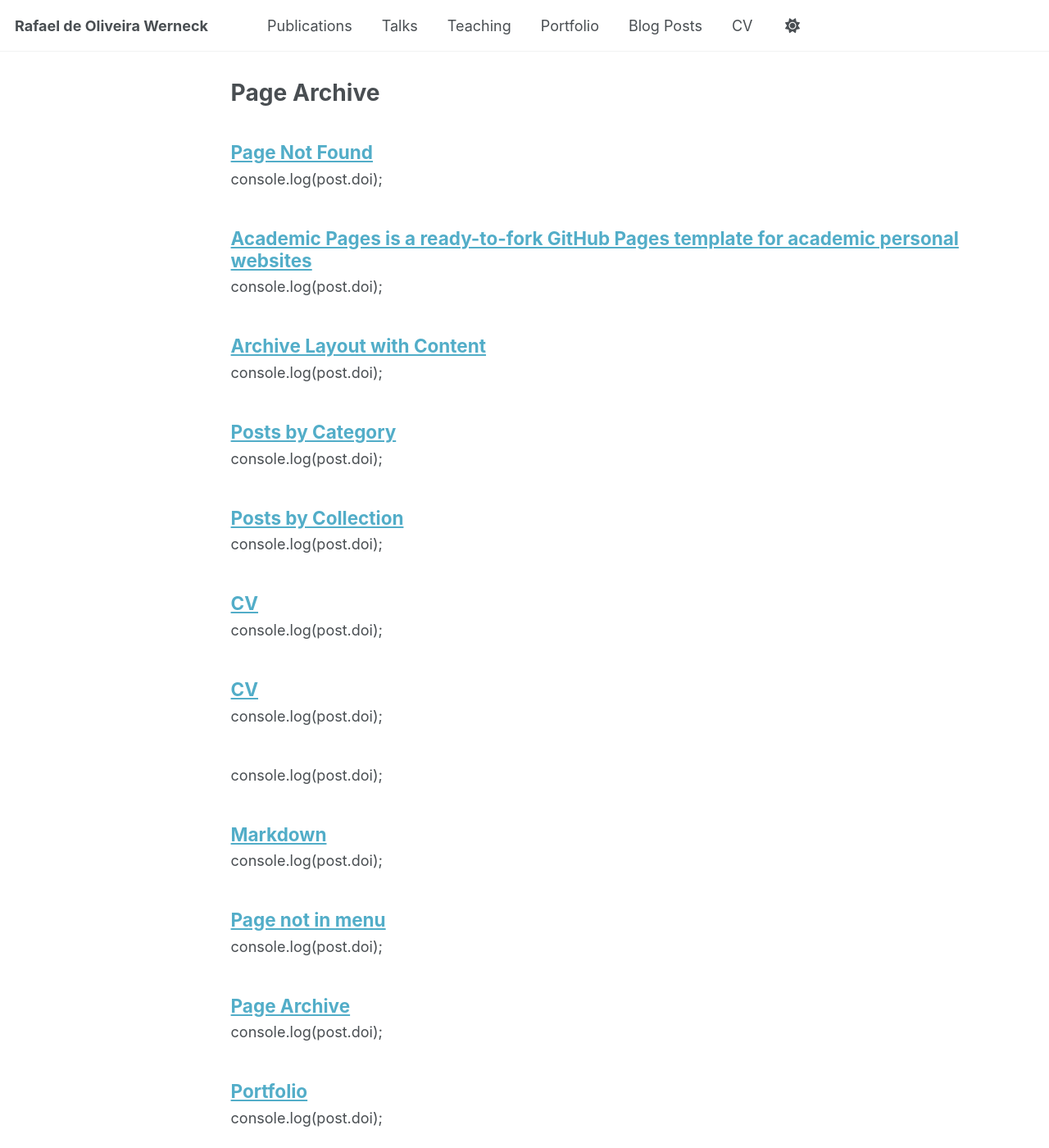
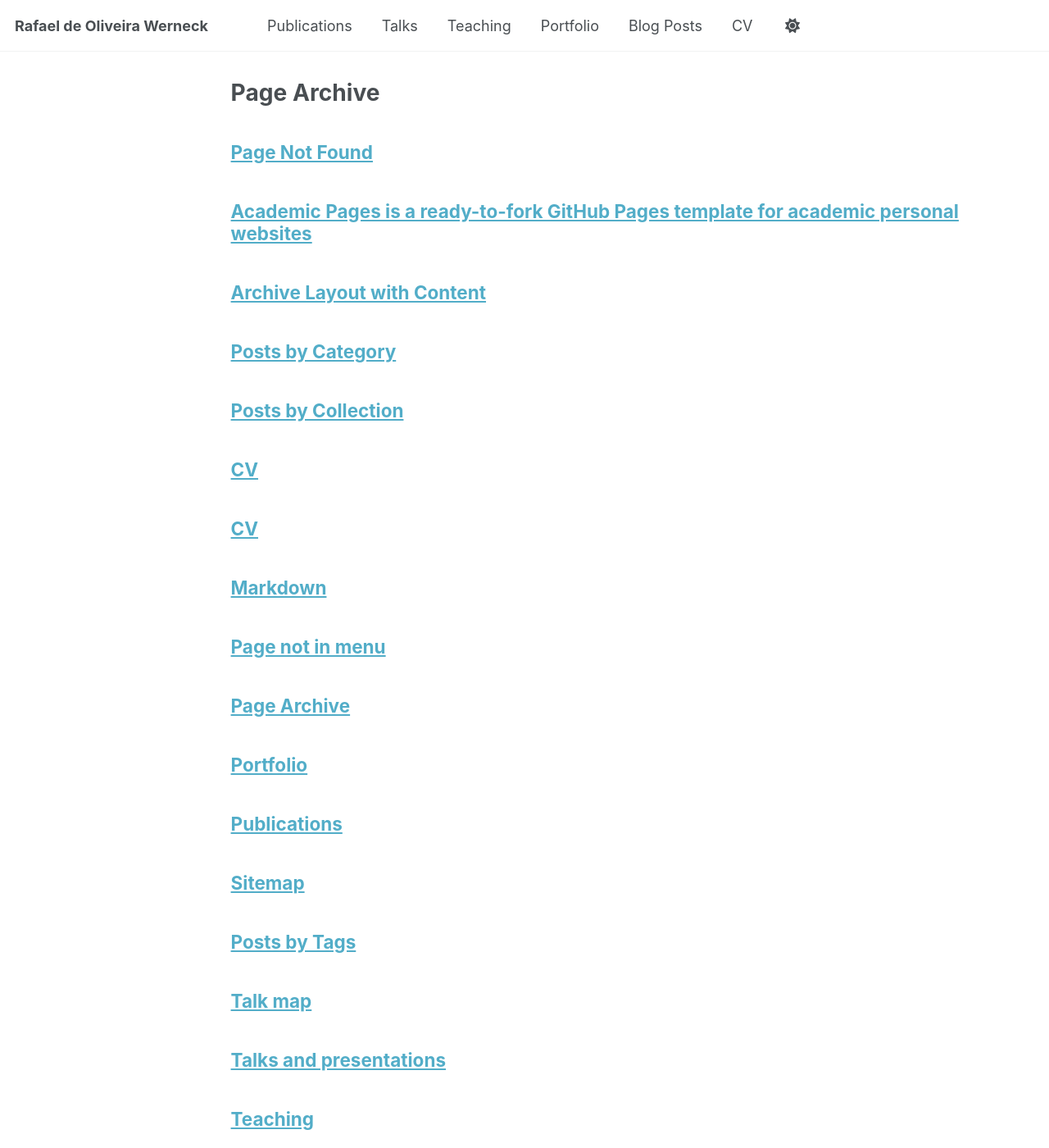
Before and after one commit to rafaelwerneck/rafaelwerneck.github.io, a Jekyll site: the page built from _pages/page-archive.html, in a window 1280 px wide and 1400 px high. Shown: the whole window at 82% size. Built offline with Jekyll 4.4.1, drawn with Linux system fonts in a browser that asks for light colours; a script that is not in the unit is left out; a file with an impossible date is left out; some of the changed text lies outside the part shown.

Commit message:
Fixed DOI link

```diff
--- a/_includes/archive-single.html
+++ b/_includes/archive-single.html
@@ -47,7 +47,7 @@
         {% endif %}
 
     {% if post.excerpt and site.read_more != 'enabled' %}
-    <p class="archive__item-excerpt" itemprop="description">{{ post.excerpt | markdownify }}</p><p>AAAAAAAAAAAAAAAAAAAAAAAAAAAAAA</p>
+    <p class="archive__item-excerpt" itemprop="description">{{ post.excerpt | markdownify }}</p>
     {% elsif post.excerpt and site.read_more == 'enabled' %}
     <p class="archive__item-excerpt" itemprop="description"><p>{{ post.excerpt | markdownify | remove: '<p>' | remove: '</p>' }}<strong><a href="{{ base_path }}{{ post.url }}" rel="permalink"> Read more</a></strong></p></p>
     {% endif %}
@@ -89,20 +89,23 @@
     {% assign links = "" | split: ',' %}
 
     {% if post.doi %}
-      {% assign links = links | push: '<a href="' | append: post.doi | append: '">DOI</a>' %}
+      {% assign doi_link = '<a href="' | append: post.doi | append: '">DOI</a>' %}
+      {% assign links = links | push: doi_link %}
     {% endif %}
-    console.log(post.doi);
 
     {% if post.paperurl %}
-      {% assign links = links | push: '<a href="' | append: post.paperurl | append: '">Download Paper bluble</a>' %}
+      {% assign paper_link = '<a href="' | append: post.paperurl | append: '">Download Paper</a>' %}
+      {% assign links = links | push: paper_link %}
     {% endif %}
 
     {% if post.slidesurl %}
-      {% assign links = links | push: '<a href="' | append: post.slidesurl | append: '">Download Slides</a>' %}
+      {% assign slides_link = '<a href="' | append: post.slidesurl | append: '">Download Slides</a>' %}
+      {% assign links = links | push: slides_link %}
     {% endif %}
 
     {% if post.bibtexurl %}
-      {% assign links = links | push: '<a href="' | append: post.bibtexurl | append: '">Download Bibtex OLAAAAAAA</a>' %}
+      {% assign bibtex_link = '<a href="' | append: post.bibtexurl | append: '">Download Bibtex</a>' %}
+      {% assign links = links | push: bibtex_link %}
     {% endif %}
 
     {% if post.citation or links.size > 0 %}
--- a/_layouts/single.html
+++ b/_layouts/single.html
@@ -87,7 +87,7 @@
         {% endcapture %}
 
         {% if page.doi %}
-          {% assign links = links | append: '<a href=" | append: page.doi | append: '">DOI</a>' %}
+          {% assign links = links | append: '<a href="' | append: page.doi | append: '">DOI</a>' %}
         {% endif %}
 
         {% if page.paperurl %}
```
Also changed, not shown: _publications/silva2018pr.md (+1 -1 lines).
